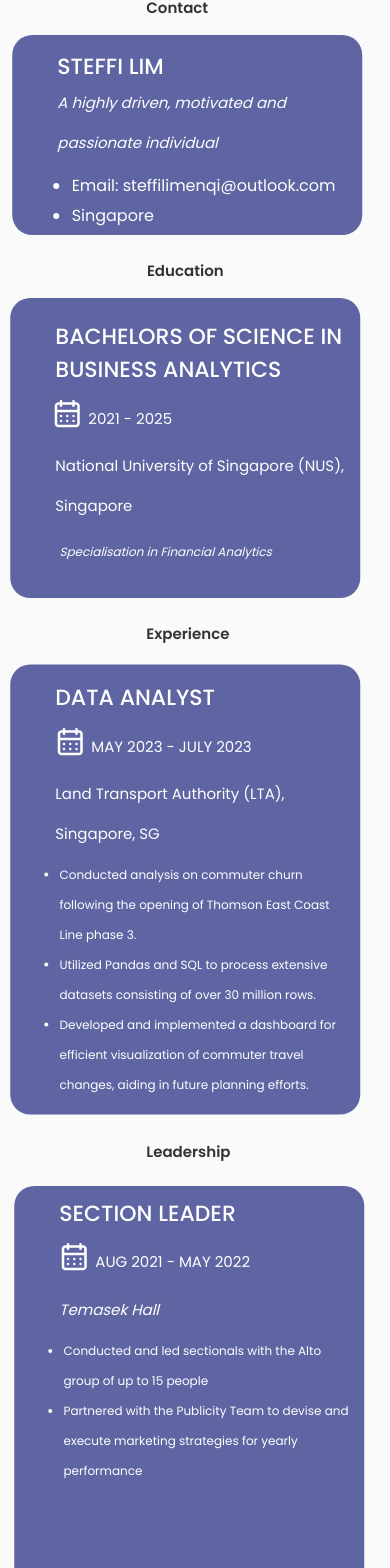
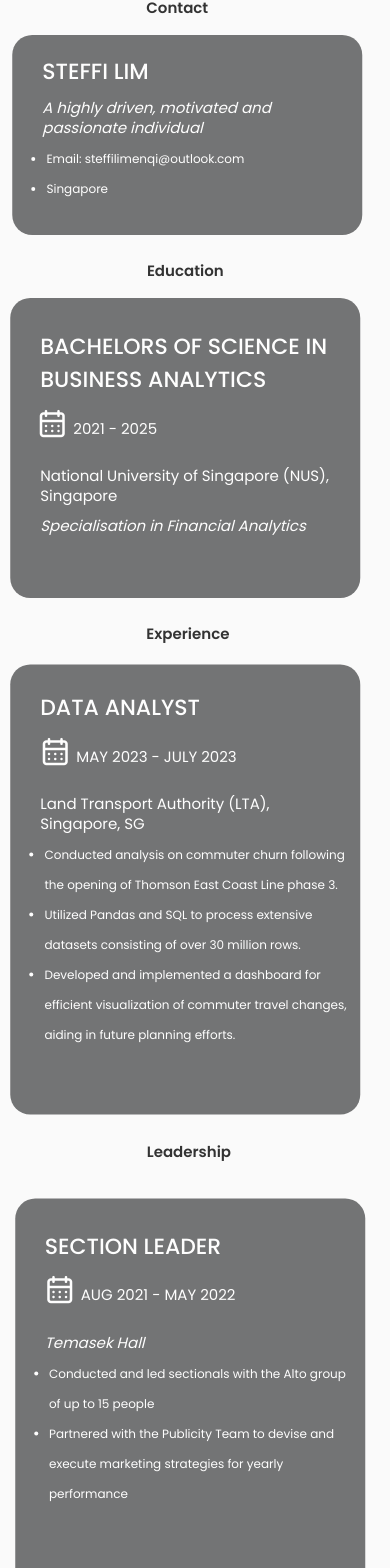
Before and after one commit to thisissteff/steffiwebsite, a React (Create React App) app: page /resume in a window 390 px wide. Shown: the part 274-1842 px from the top of the page. Built offline with nearby package versions, Linux system fonts and the light colour scheme; a web font is replaced by a local one.

Commit message:
resume page change

```diff
--- a/src/Components/School/school.css
+++ b/src/Components/School/school.css
@@ -671,12 +671,14 @@ ul.leader__list {
         margin-left: -9.75rem;
         margin-top: -1rem;
         border: none;
-        background-color: #1D267D;;
+        background-color: #3a3b3c;;
         color: var(--container-color);
         opacity: 0.7;
         height: 200px;
         width: 350px;
-        padding-top: 15px;
+        padding-left: 30px;
+        padding-right: 10px;
+        padding-top: 20px;
         border-radius: 20px;
 
     }
@@ -691,12 +693,16 @@ ul.leader__list {
         margin-left: -70px;
         margin-top: 1rem;
         border: none;
-        background-color: #1D267D;;
+        background-color: #3a3b3c;;
         color: var(--container-color);
         opacity: 0.7;
         height: 300px;
         width: 350px;
         border-radius: 20px;
+        padding-left: 30px;
+        padding-right: 10px;
+        padding-top: 10px;
+
     }
 
     .exp__title {
@@ -709,13 +715,15 @@ ul.leader__list {
         margin-left: -5rem;
         margin-top: 0rem;
         border: none;
-        background-color: #1D267D;;
+        background-color: #3a3b3c;;
         color: var(--container-color);
         opacity: 0.7;
         height: 450px;
         width: 350px;
         border-radius: 20px;
+        padding-left: 30px;
         padding-right: 10px;
+        padding-top: 10px;
 
     }
 
@@ -729,20 +737,21 @@ ul.leader__list {
         margin-left: -4.5rem;
         margin-top: -1.5rem;
         border: none;
-        background-color: #1D267D;;
+        background-color: #3a3b3c;;
         color: var(--container-color);
         opacity: 0.7;
         height: 700px;
         width: 350px;
         border-radius: 20px;
+        padding-top: 20px;
+        padding-left: 30px;
         padding-right: 10px;
 
     }
 
-
+    ul.summary__list,
     ul.exp__list,
-    ul.leader__list,
-    .school__spec {
+    ul.leader__list {
         margin-left: 0.35em;
         font-size: 12px;
         margin-top: 0.5em;
@@ -754,6 +763,23 @@ ul.leader__list {
     .leader__content:nth-child(odd) div::before {
         display: none;
 
+    }
+
+    .summary__subtitle,
+    .school__name,
+    .exp__name,
+    .leader__name {
+        line-height: 20px;
+        padding-top: 10px;
+    }
+
+    .leader__timeline {
+        padding-bottom: 350px;
+    }
+    .leader__content {
+        height: 620px;
+        margin-top: -3rem;
+        margin-right:-1px;
     }
 }
 
@@ -817,9 +843,7 @@ ul.leader__list {
         padding-bottom: 10px;
     }
 
-    .leader__timeline {
-        padding-bottom: 300px;
-    }
+
 
     .leader__content {
         height: 620px;
```
